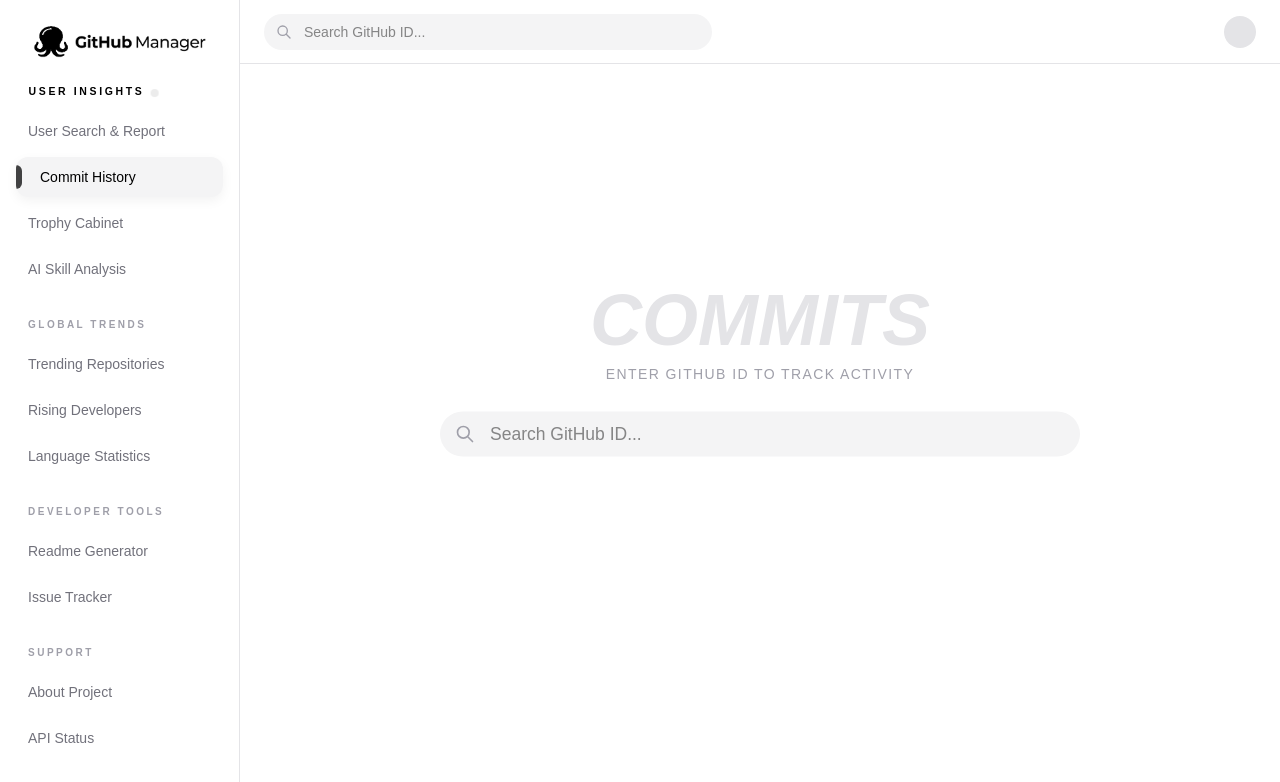
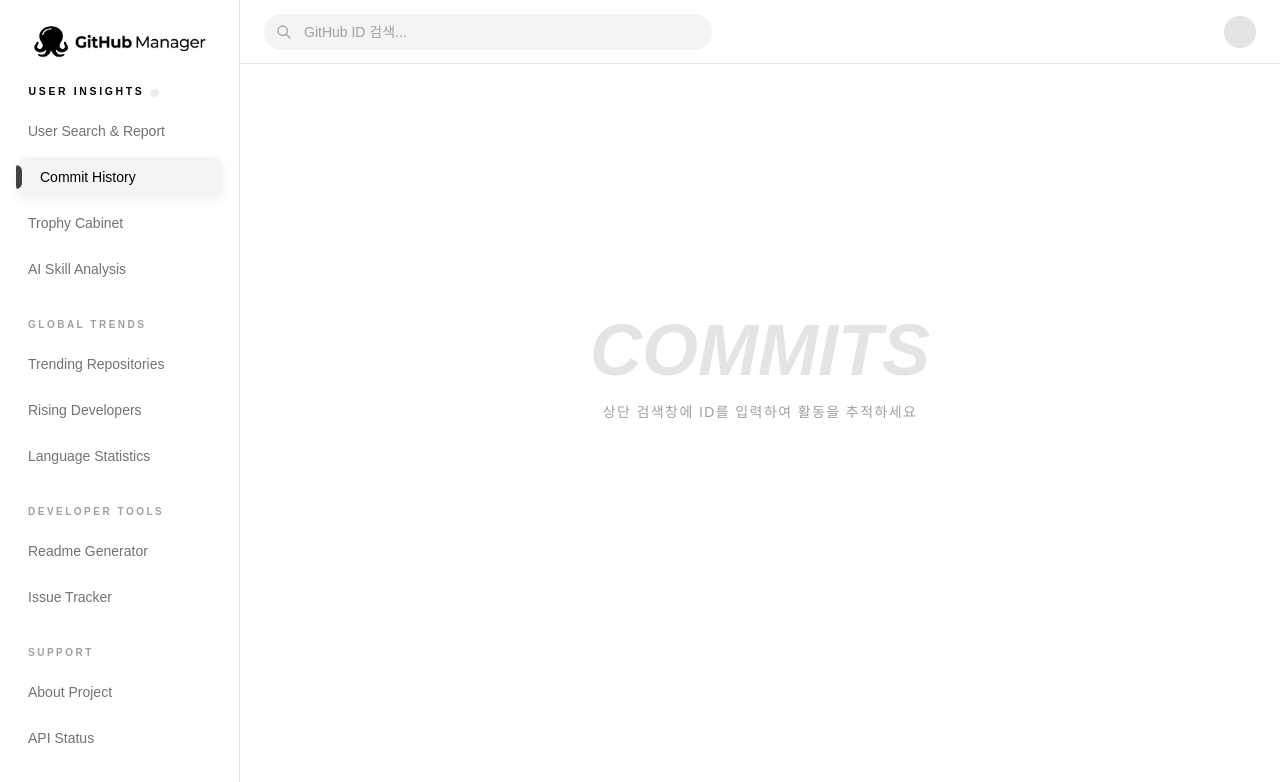
Before and after one commit to NanoKim/github-manager, a Next.js app: page /user/commits in a window 1280 px wide. Shown: the top 782 px of the page. Built offline with nearby package versions, Linux system fonts and the light colour scheme.

Commit message:
feat: update searchBar
feat: update searchBar

```diff
--- a/app/_components/SearchInput.tsx
+++ b/app/_components/SearchInput.tsx
@@ -11,35 +11,50 @@ export default function SearchInput({ className = "" }: { className?: string })
 
   useEffect(() => {
     const query = searchParams.get("username");
-    if (query) setUserId(query);
+    if (query) {
+      setUserId(query);
+    } else {
+      setUserId("");
+    }
   }, [searchParams]);
 
   const handleSearch = (e: React.FormEvent) => {
     e.preventDefault();
-    if (!userId.trim()) return;
+    const trimmedId = userId.trim();
+
+    if (!trimmedId) return;
 
     let targetPath = pathname;
-
-    if (pathname === "/" || !pathname.includes("/user/")) {
+    if (!pathname.startsWith("/user/")) {
       targetPath = "/user/search";
     }
 
-    router.push(`${targetPath}?username=${encodeURIComponent(userId.trim())}`);
+    router.push(`${targetPath}?username=${encodeURIComponent(trimmedId)}`);
   };
 
   return (
     <form onSubmit={handleSearch} className={`relative w-full ${className}`}>
       <div className="absolute inset-y-0 left-3 flex items-center pointer-events-none">
-        <svg className="w-4 h-4 text-zinc-400" fill="none" stroke="currentColor" viewBox="0 0 24 24">
-          <path strokeLinecap="round" strokeLinejoin="round" strokeWidth={2} d="M21 21l-6-6m2-5a7 7 0 11-14 0 7 7 0 0114 0z" />
+        <svg
+          className="w-4 h-4 text-zinc-400"
+          fill="none"
+          stroke="currentColor"
+          viewBox="0 0 24 24"
+        >
+          <path
+            strokeLinecap="round"
+            strokeLinejoin="round"
+            strokeWidth={2}
+            d="M21 21l-6-6m2-5a7 7 0 11-14 0 7 7 0 0114 0z"
+          />
         </svg>
       </div>
       <input
         type="text"
         value={userId}
         onChange={(e) => setUserId(e.target.value)}
-        placeholder="Search GitHub ID..."
-        className="w-full bg-zinc-100 dark:bg-zinc-900 border-none rounded-full py-2 pl-10 pr-4 text-sm focus:ring-2 focus:ring-[#5D5FEF] outline-none transition-all"
+        placeholder="GitHub ID 검색..."
+        className="w-full bg-zinc-100 dark:bg-zinc-900 border-none rounded-full py-2 pl-10 pr-4 text-sm focus:ring-2 focus:ring-[#5D5FEF] outline-none transition-all placeholder:text-zinc-400 dark:placeholder:text-zinc-600"
       />
     </form>
   );
--- a/app/user/commits/page.tsx
+++ b/app/user/commits/page.tsx
@@ -2,7 +2,6 @@
 
 import { useState, useEffect, Suspense } from "react";
 import { useSearchParams } from "next/navigation";
-import SearchInput from "../../_components/SearchInput";
 import LoadingSpinner from "../../_components/LoadingSpinner";
 import ErrorMessage from "../../_components/ErrorMessage";
 
@@ -37,33 +36,24 @@ function CommitsContent() {
 
   if (!username) {
     return (
-      <div className="min-h-[70vh] flex flex-col items-center justify-center p-6">
-        <div className="w-full max-w-lg text-center space-y-8">
-          <div className="space-y-2">
-            <h2 className="text-5xl md:text-7xl font-black text-zinc-200 dark:text-zinc-800/50 uppercase italic select-none">Commits</h2>
-            <p className="text-zinc-400 dark:text-zinc-500 font-medium tracking-widest text-xs md:text-sm uppercase">Enter GitHub ID to track activity</p>
-          </div>
-          <div className="relative z-10 scale-110 md:scale-125">
-            <SearchInput />
-          </div>
+      <div className="min-h-[70vh] flex flex-col items-center justify-center p-6 text-center">
+        <div className="space-y-4">
+          <h2 className="text-5xl md:text-7xl font-black text-zinc-200 dark:text-zinc-800/50 uppercase italic select-none">Commits</h2>
+          <p className="text-zinc-400 dark:text-zinc-500 font-medium tracking-widest text-xs md:text-sm uppercase">상단 검색창에 ID를 입력하여 활동을 추적하세요</p>
         </div>
       </div>
     );
   }
 
   if (loading) return <div className="min-h-[80vh] flex justify-center items-center"><LoadingSpinner message="커밋 기록을 불러오는 중입니다..." /></div>;
-  if (error) return <div className="max-w-4xl mx-auto pt-20 px-4"><ErrorMessage message={error} /><div className="mt-8 flex justify-center"><SearchInput /></div></div>;
+
+  if (error) return <div className="max-w-4xl mx-auto pt-20 px-4"><ErrorMessage message={error} /></div>;
 
   return (
     <div className="max-w-5xl mx-auto pb-20 px-4 pt-10">
-      <div className="flex flex-col md:flex-row md:items-end justify-between gap-6 mb-12">
-        <div>
-          <p className="text-[#5D5FEF] font-black text-sm tracking-widest uppercase mb-2">Activity Log</p>
-          <h1 className="text-4xl md:text-6xl font-black tracking-tighter uppercase italic">{username}&apos;s Commits</h1>
-        </div>
-        <div className="w-full md:w-64">
-          <SearchInput />
-        </div>
+      <div className="mb-12">
+        <p className="text-[#5D5FEF] font-black text-sm tracking-widest uppercase mb-2">Activity Log</p>
+        <h1 className="text-4xl md:text-6xl font-black tracking-tighter uppercase italic">{username}&apos;s Commits</h1>
       </div>
 
       <div className="grid grid-cols-1 md:grid-cols-3 gap-6 mb-12">
```
Also changed, not shown: app/user/search/page.tsx (+7 -72 lines).
